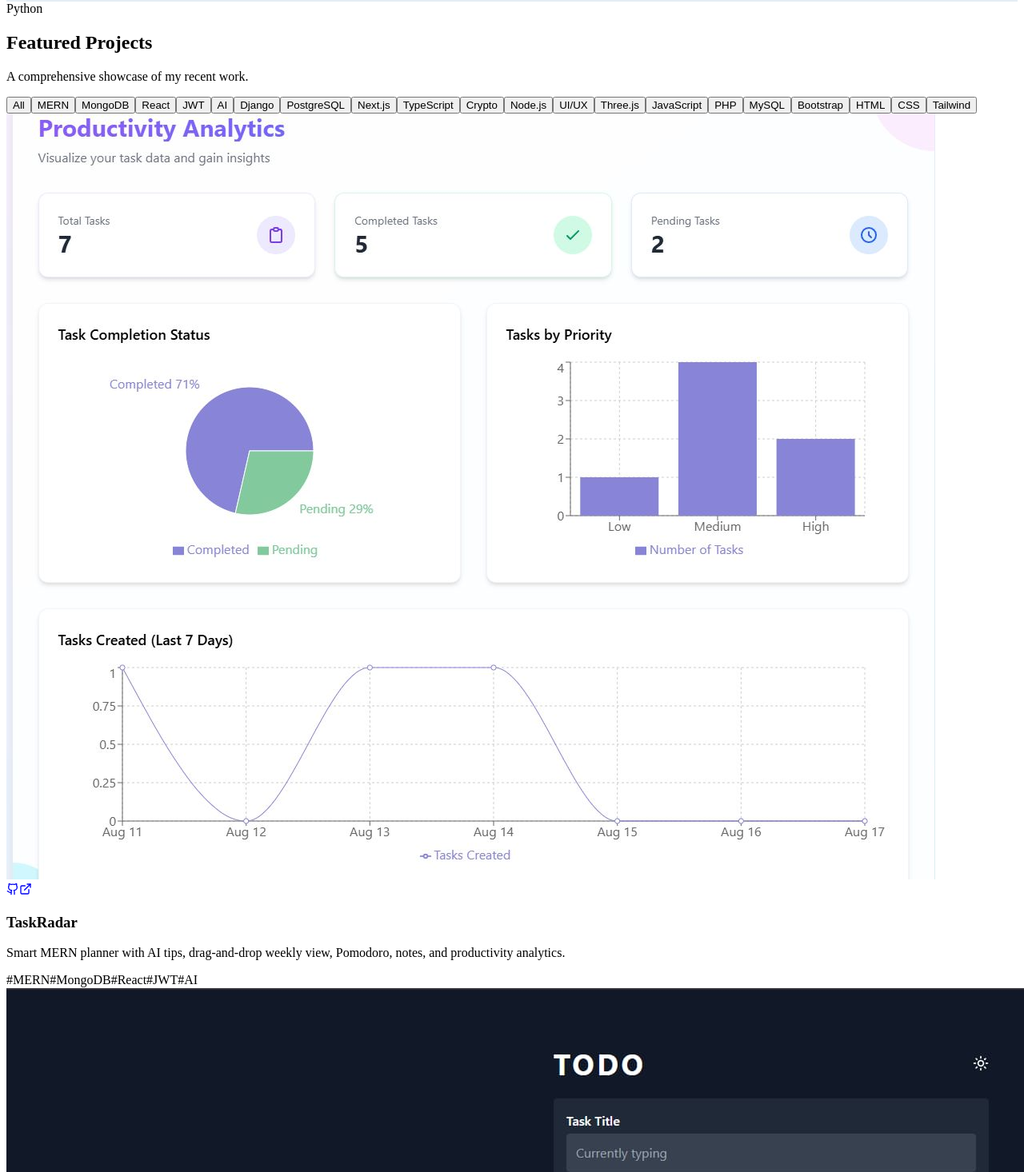
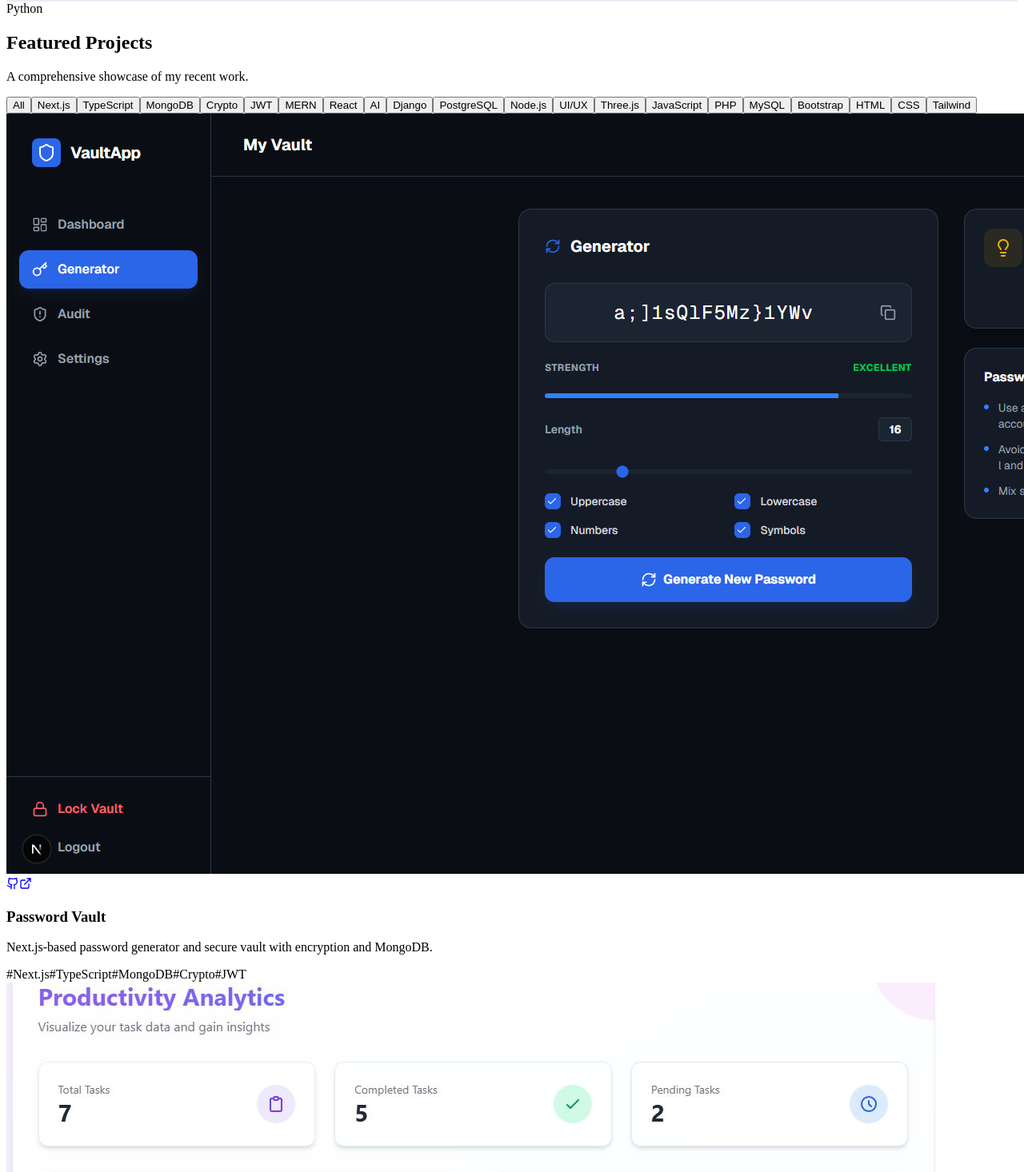
Before and after one commit to khushi-1907/Portfolio, a Next.js app: page / in a window 1280 px wide. Shown: the part 5364-6830 px from the top of the page at 80% size. Built offline with nearby package versions, Linux system fonts and the light colour scheme.

Commit message:
Priotized better project to show up

```diff
--- a/src/components/Projects.jsx
+++ b/src/components/Projects.jsx
@@ -6,6 +6,14 @@ import { motion, AnimatePresence } from "framer-motion";
 import { ExternalLink, Github, Layers } from "lucide-react";
 
 const allProjects = [
+    {
+        name: "Password Vault",
+        desc: "Next.js-based password generator and secure vault with encryption and MongoDB.",
+        tags: ["Next.js", "TypeScript", "MongoDB", "Crypto", "JWT"],
+        link: "https://password-vault-beta.vercel.app/",
+        github: "https://github.com/khushi-1907/Password-Vault",
+        image: "/projects/passwordvault.jpg"
+    },
     {
         name: "TaskRadar",
         desc: "Smart MERN planner with AI tips, drag-and-drop weekly view, Pomodoro, notes, and productivity analytics.",
@@ -21,14 +29,6 @@ const allProjects = [
         link: "https://task-vault-rosy.vercel.app",
         github: "https://github.com/khushi-1907/Task-Vault",
         image: "/projects/taskvault.jpg"
-    },
-    {
-        name: "Password Vault",
-        desc: "Next.js-based password generator and secure vault with encryption and MongoDB.",
-        tags: ["Next.js", "TypeScript", "MongoDB", "Crypto", "JWT"],
-        link: "https://password-vault-beta.vercel.app/",
-        github: "https://github.com/khushi-1907/Password-Vault",
-        image: "/projects/passwordvault.jpg"
     },
     {
         name: "RosyWrite Notepad",
```
